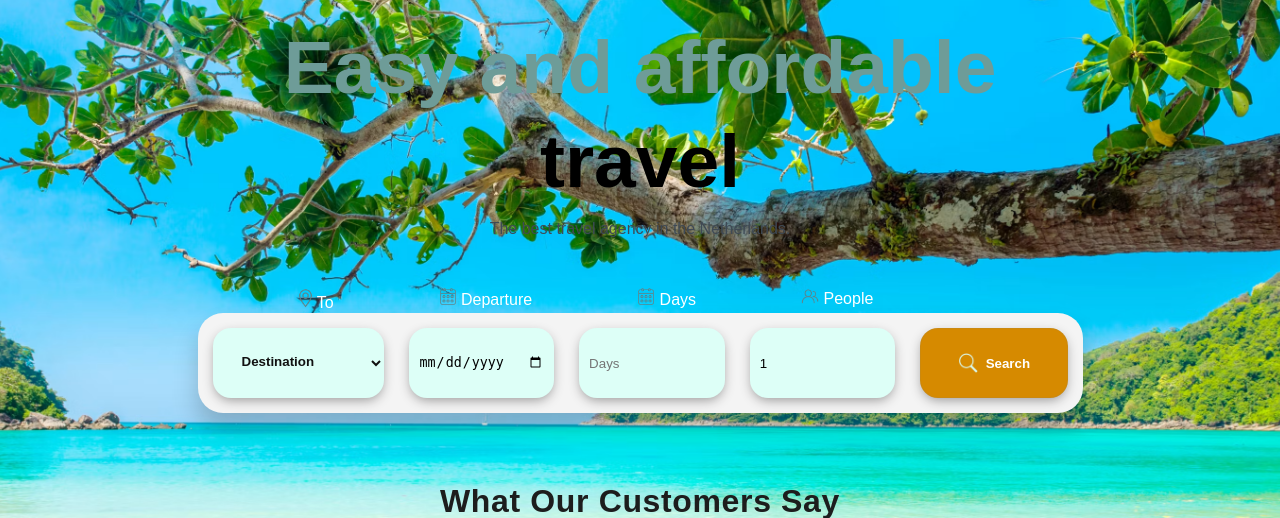
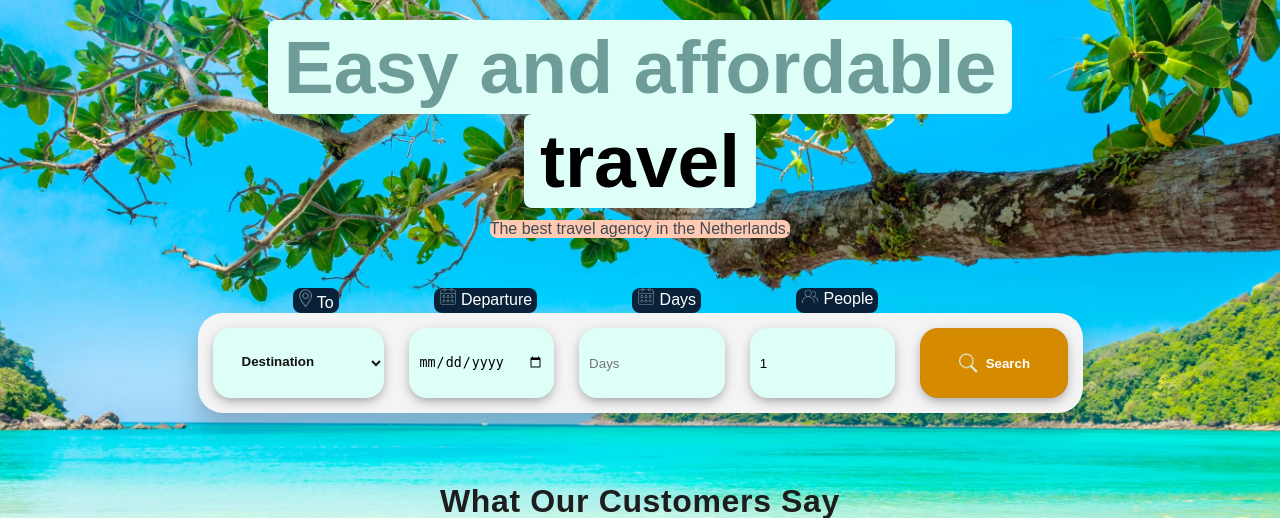
Before and after one commit to kraken545/Webapp_2, a PHP site: page / in a window 1280 px wide. Shown: the part 84-602 px from the top of the page. Run offline with PHP 8.4, Linux system fonts and the light colour scheme; data comes from the database, SQL or seed files in the repository; a stand-in replaces the project's code that opens the database connection; some web fonts are replaced.

Commit message:
revert colors index

```diff
--- a/assets/css/style.css
+++ b/assets/css/style.css
@@ -143,7 +143,7 @@ main {
 .hero-title-main {
     width: fit-content;
     color: #6e9c98;
-
+    background-color: #ddfff7;
     padding: 4px 16px;
     border-radius: 8px;
 }
@@ -151,7 +151,7 @@ main {
 .hero-title-accent {
     width: fit-content;
     color: #000000;
-
+    background-color: #ddfff7;
     padding: 4px 16px;
     border-radius: 8px;
 }
@@ -162,6 +162,7 @@ main {
     color: #3f4a55;
     font-weight: 500;
     margin-top: 12px;
+    background-color: #FFCAB1;
 }
 
 .darkblue {
@@ -211,6 +212,7 @@ main {
 
 
 
+
 }
 
 .search-label-border {
@@ -220,6 +222,7 @@ main {
     padding-right: 5px;
     text-align: center;
     align-self: center;
+    background-color: #0a2239;
 }
 
 
```
